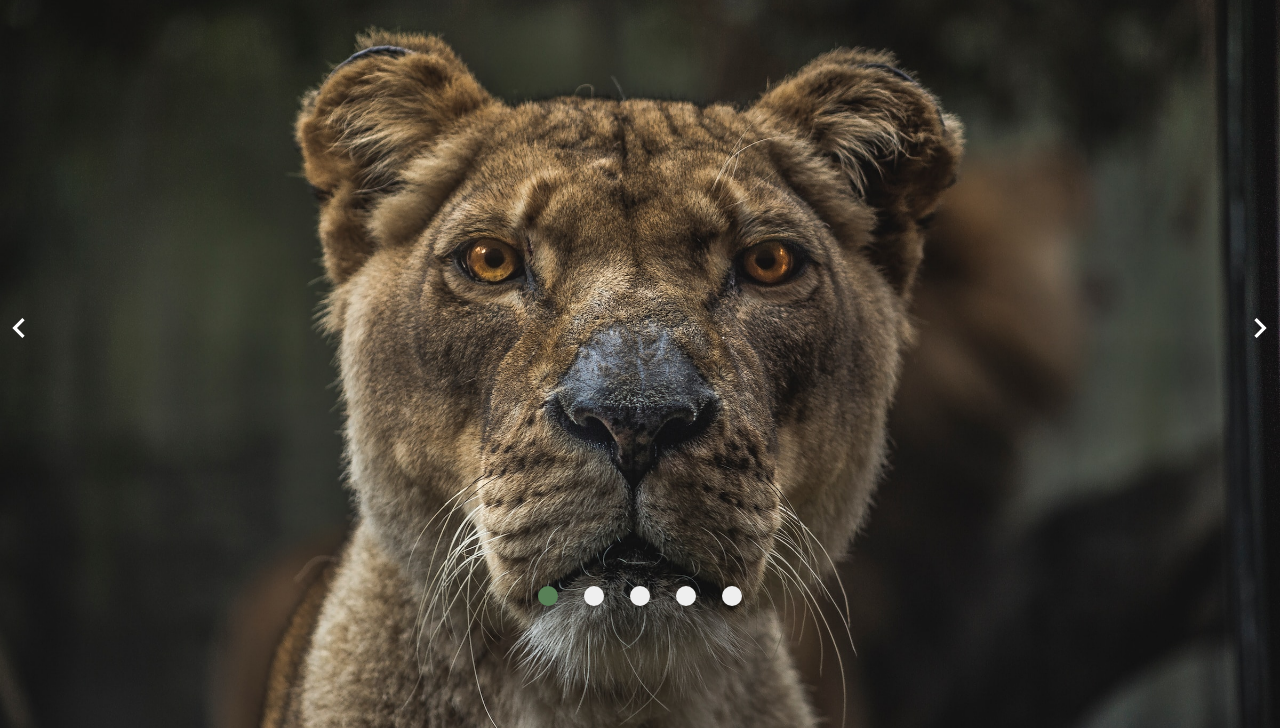
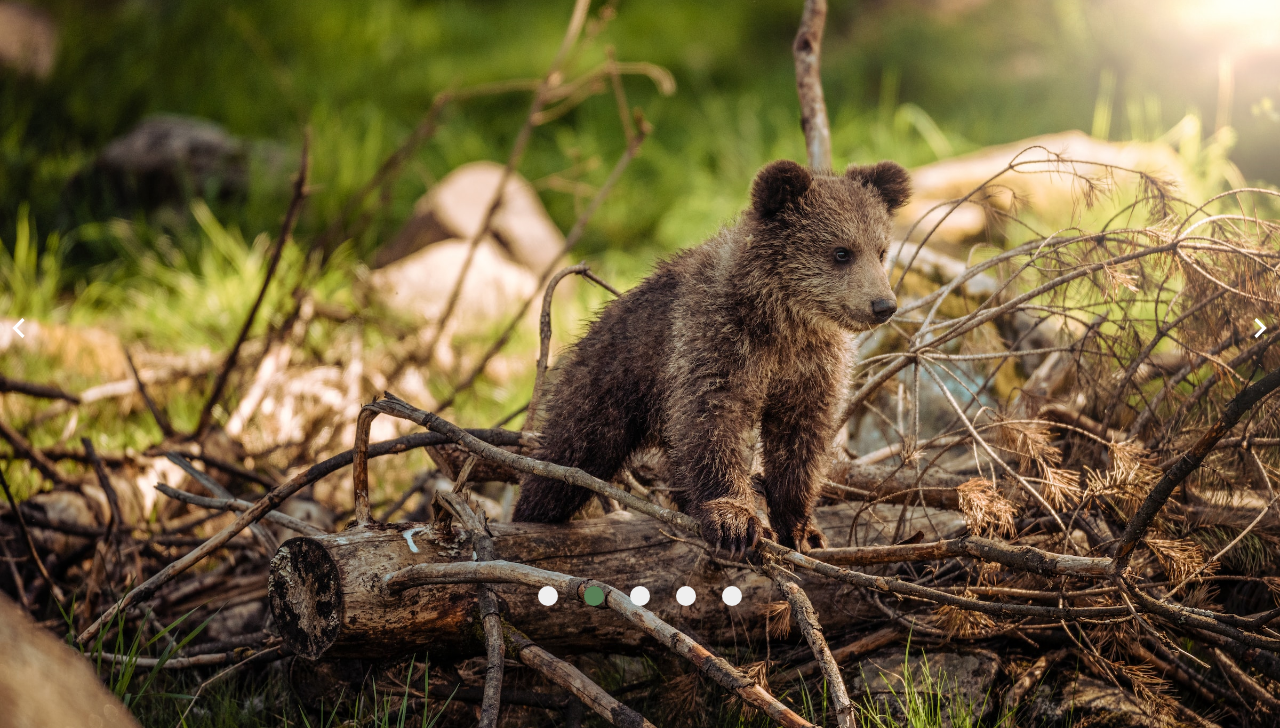
Before and after one commit to symonogwe/image-slider, a website built with webpack: page src/template.html in a window 1280 px wide. Both pictures are taken after a click on the button 594 px from the left and 668 px from the top of the page. Shown: the part 72-800 px from the top of the page. Built offline with nearby package versions, Linux system fonts and the light colour scheme; a web font is replaced by a local one.

Commit message:
Position btn click navigates to respective image

```diff
--- a/src/Styles/styles.css
+++ b/src/Styles/styles.css
@@ -234,6 +234,14 @@ nav {
   transition: background-color 400ms ease-in-out;
 }
 
+.position-btn-1:hover,
+.position-btn-2:hover,
+.position-btn-3:hover,
+.position-btn-4:hover,
+.position-btn-5:hover {
+  scale: 1.2;
+}
+
 .active-position-btn {
   background-color: var(--sub-base-color);
 }
--- a/src/hero.js
+++ b/src/hero.js
@@ -44,6 +44,23 @@ function clearPositionBtn() {
   positionBtnArr.forEach((btn) => btn.classList.remove("active-position-btn"));
 }
 
+function scrollToClicked(e) {
+  const heroElement = document.getElementById("hero-section");
+
+  const { target } = e;
+  const targetIndex = positionBtnArr.indexOf(target);
+
+  heroClassArray.forEach((c) => {
+    if (heroElement.classList.contains(c)) heroElement.classList.remove(c);
+  });
+
+  heroElement.classList.add(heroClassArray[targetIndex]);
+  clearPositionBtn();
+  positionBtnArr[targetIndex].classList.add("active-position-btn");
+}
+
+positionBtnArr.forEach((btn) => btn.addEventListener("click", scrollToClicked));
+
 // Next Image functionality
 function nextImage() {
   const heroElement = document.getElementById("hero-section");
@@ -58,7 +75,6 @@ function nextImage() {
     heroElement.classList.remove(heroClassArray[4]);
     heroElement.classList.add(heroClassArray[0]);
 
-    // positionBtnArr[4].classList.remove("active-position-btn");
     clearPositionBtn();
     positionBtnArr[0].classList.add("active-position-btn");
   } else {
@@ -67,7 +83,6 @@ function nextImage() {
         heroElement.classList.remove(heroClassArray[i]);
         heroElement.classList.add(heroClassArray[i + 1]);
 
-        // positionBtnArr[i].classList.remove("active-position-btn");
         clearPositionBtn();
         positionBtnArr[i + 1].classList.add("active-position-btn");
       }
@@ -94,7 +109,6 @@ function previousImage() {
     heroElement.classList.remove(heroClassArray[0]);
     heroElement.classList.add(heroClassArray[4]);
 
-    // positionBtnArr[0].classList.remove("active-position-btn");
     clearPositionBtn();
     positionBtnArr[4].classList.add("active-position-btn");
   } else {
@@ -103,7 +117,6 @@ function previousImage() {
         heroElement.classList.remove(heroClassArray[i]);
         heroElement.classList.add(heroClassArray[i - 1]);
 
-        // positionBtnArr[i].classList.remove("active-position-btn");
         clearPositionBtn();
         positionBtnArr[i - 1].classList.add("active-position-btn");
       }
```
